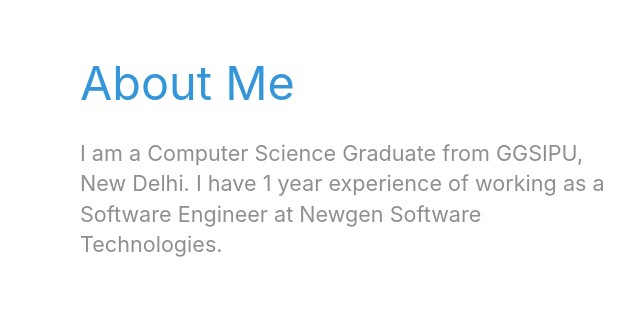
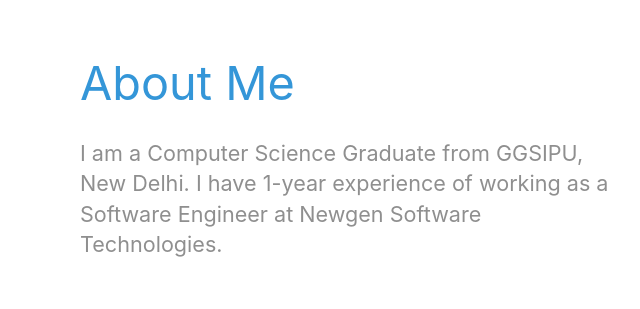
Before and after one commit to amarpreet2209/amarpreet2209.github.io, a plain HTML site: page index.html in a window 1280 px wide. Shown: the part 880-1189 px from the top of the page, 640-1280 px from the left. Drawn offline with Linux system fonts and the light colour scheme.

Commit message:
Update index.html

```diff
--- a/index.html
+++ b/index.html
@@ -76,7 +76,7 @@
             <div class="tm-intro-text-container">
                 <h2 class="tm-text-primary mb-4 tm-section-title">About Me</h2>
                 <p class="mb-4 tm-intro-text">
-                  I am a Computer Science Graduate from GGSIPU, New Delhi. I have 1 year experience of working as a Software Engineer at Newgen Software Technologies.
+                  I am a Computer Science Graduate from GGSIPU, New Delhi. I have 1-year experience of working as a Software Engineer at Newgen Software Technologies.
               </p>
 
                 <!-- <div class="tm-next">
```
